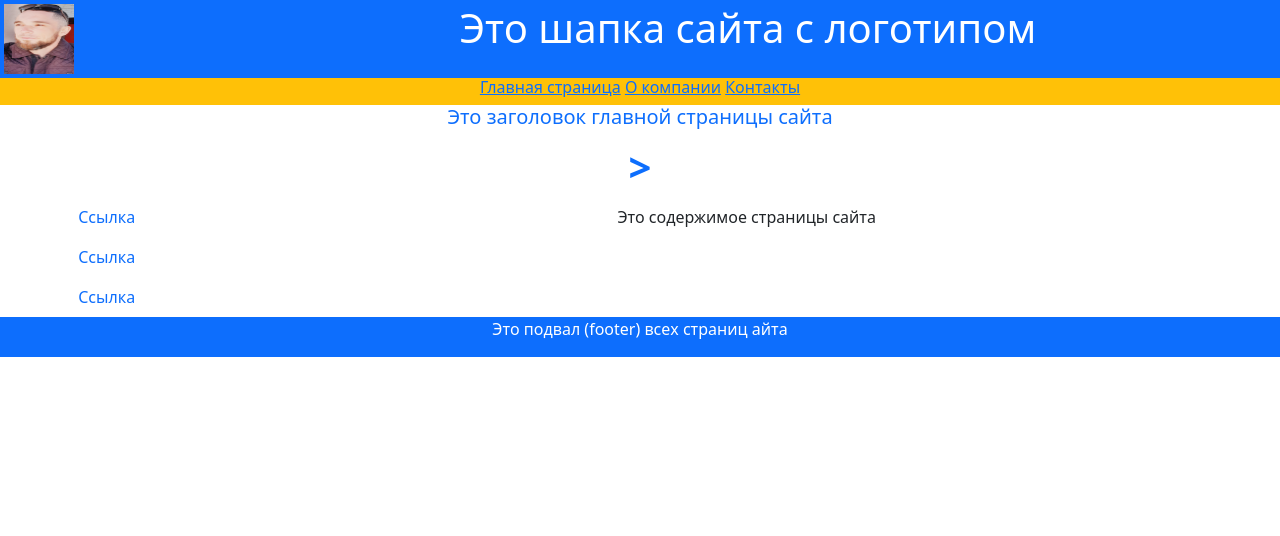
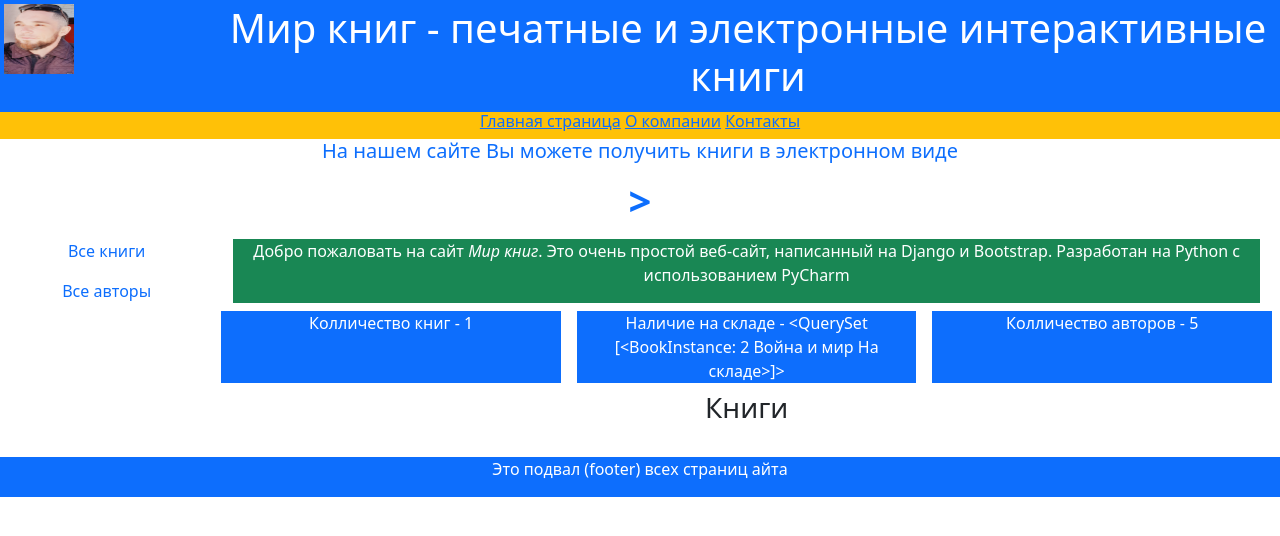
Before and after one commit to Serega4x4/WebBooks, a Django app: page / in a window 1280 px wide. Shown: the top 536 px of the page. Run offline with Django 4.2, Linux system fonts and the light colour scheme; data comes from the database, SQL or seed files in the repository; some libraries are stand-ins or nearby versions.

Commit message:
change view & modificating template index

```diff
--- a/catalog/views.py
+++ b/catalog/views.py
@@ -1,9 +1,20 @@
 from django.shortcuts import render
 from django.http import HttpResponse
+from .models import Book, Author, BookInstance
 
 
 def index(request):
-    text_head = 'Это заголовок главной страницы сайта'
-    text_body = 'Это содержимое страницы сайта'
-    context = {'text_head': text_head, 'text_body': text_body}
+    text_head = 'На нашем сайте Вы можете получить книги в электронном виде'
+    books = Book.objects.all()
+    num_books = Book.objects.all().count()
+    num_instances = BookInstance.objects.all()
+    num_instances_availabl = BookInstance.objects.filter(status__exact=2).count()
+    authors = Author.objects.all()
+    num_authors = Author.objects.count()
+    context = { 'text_head': text_head,
+                'books': books, 'num_books': num_books,
+                'num_instances': num_instances,
+                'num_instances_availabl': num_instances_availabl,
+                'authors': authors, 'num_authors': num_authors}
+
     return render(request, 'catalog/index.html', context)
--- a/templates/catalog/base.html
+++ b/templates/catalog/base.html
@@ -14,7 +14,7 @@
             <img src="{% static 'images/pp100.jpg' %}" width="70" height="70">
         </div>
         <div class="col-10">
-            <h1>Это шапка сайта с логотипом</h1>
+            <h1>Мир книг - печатные и электронные интерактивные книги</h1>
         </div>
     </div>
 </div>
@@ -37,9 +37,8 @@
         <div class="col-2">
             {% block sidebar %}
             <nav class="nav flex-column">
-                <a class="nav-link" href="{% url 'index' %}">Ссылка</a>
-                <a class="nav-link" href="{% url 'index' %}">Ссылка</a>
-                <a class="nav-link" href="{% url 'index' %}">Ссылка</a>
+                <a class="nav-link" href="{% url 'index' %}">Все книги</a>
+                <a class="nav-link" href="{% url 'index' %}">Все авторы</a>
             </nav>
             {% endblock sidebar %}
         </div>
--- a/templates/catalog/index.html
+++ b/templates/catalog/index.html
@@ -5,10 +5,34 @@
 {% endblock header %}
 {% block content %}
 <div class="container-fluid my-2">
-    <div class="row">
+    <div class="row bg-success text-white mx-2">
         <div class="col text-center">
-            <div>{{ text_body }}</div>
+            <p>Добро пожаловать на сайт <em>Мир книг</em>. Это очень
+            простой веб-сайт, написанный на Django и Bootstrap.
+            Разработан на Python с использованием PyCharm</p>
         </div>
     </div>
+    <div class="row my-2 text-white">
+        <div class="col mx-2 bg-primary">Колличество книг - {{ num_books }}</div>
+        <div class="col mx-2 bg-primary">Наличие на складе - {{ num_instances }}</div>
+        <div class="col mx-2 bg-primary">Колличество авторов - {{ num_authors }}</div>
+    </div>
+    <div class="row text-center text-dark ih-2">
+        <h3>Книги</h3>
+    </div>
+    {% if num_books > 0 %}
+    <div class="row my-2">
+        {% for obj in book %}
+        <div class="card" style="width: 9rem;">
+            <img src="{{ obj.photo.url }}" class="card-img-top">
+            <div class="card-body">
+                <p class="card-text small">
+                    {{ obj.title }}, Цена: {{ obj.price }} руб.
+                </p>
+            </div>
+        </div>
+        {% endfor %}
+    </div>
+    {% endif %}
 </div>
 {% endblock content %}
```
